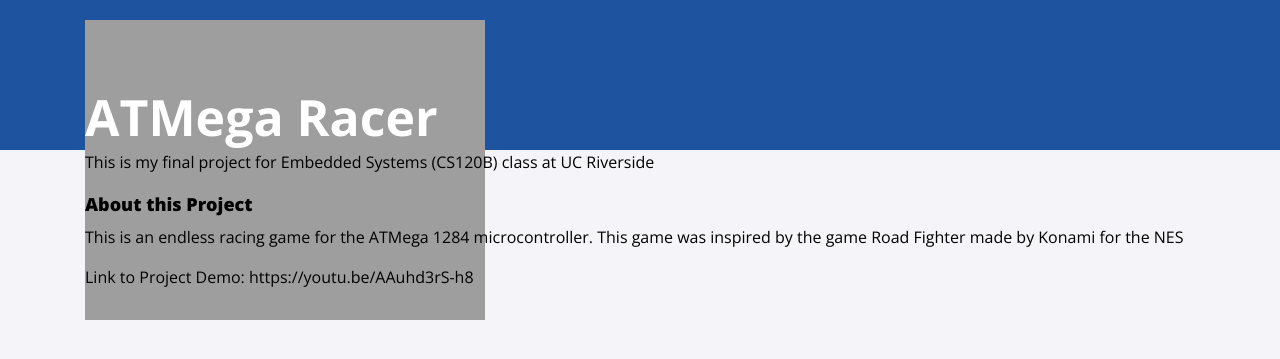
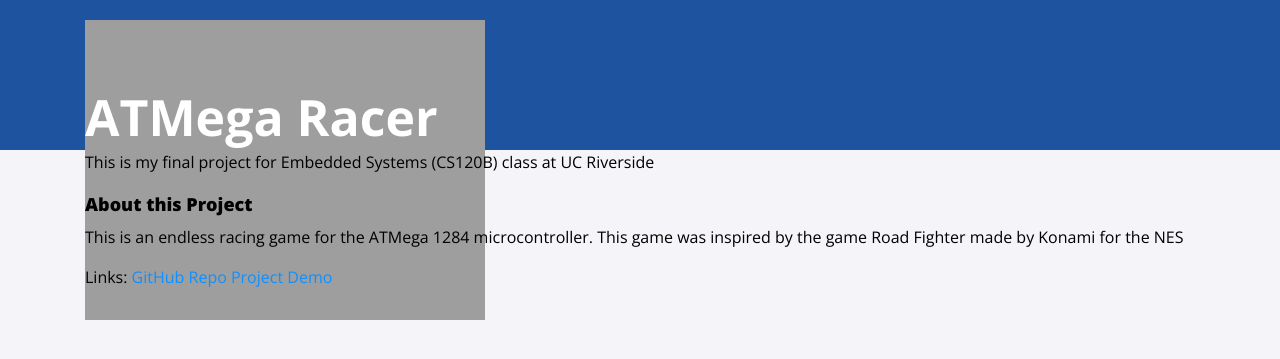
Before and after one commit to danay001/danay001.github.io, a Jekyll site: the page built from projects/atmega-racer.md, in a window 1280 px wide. Shown: the top 359 px of the page. Built offline with Jekyll 4.4.1, drawn with Linux system fonts in a browser that asks for light colours; nearby versions of some CDN libraries.

Commit message:
Update atmega-racer.md

```diff
--- a/projects/atmega-racer.md
+++ b/projects/atmega-racer.md
@@ -9,5 +9,6 @@ This is my final project for Embedded Systems (CS120B) class at UC Riverside
 This is an endless racing game for the ATMega 1284 microcontroller.
 This game was inspired by the game Road Fighter made by Konami for the NES
 
-Link to Project Demo:
-https://youtu.be/AAuhd3rS-h8
+Links:
+[GitHub Repo](https://github.com/danay001/ATMega-Racer)
+[Project Demo](https://youtu.be/AAuhd3rS-h8)
```
